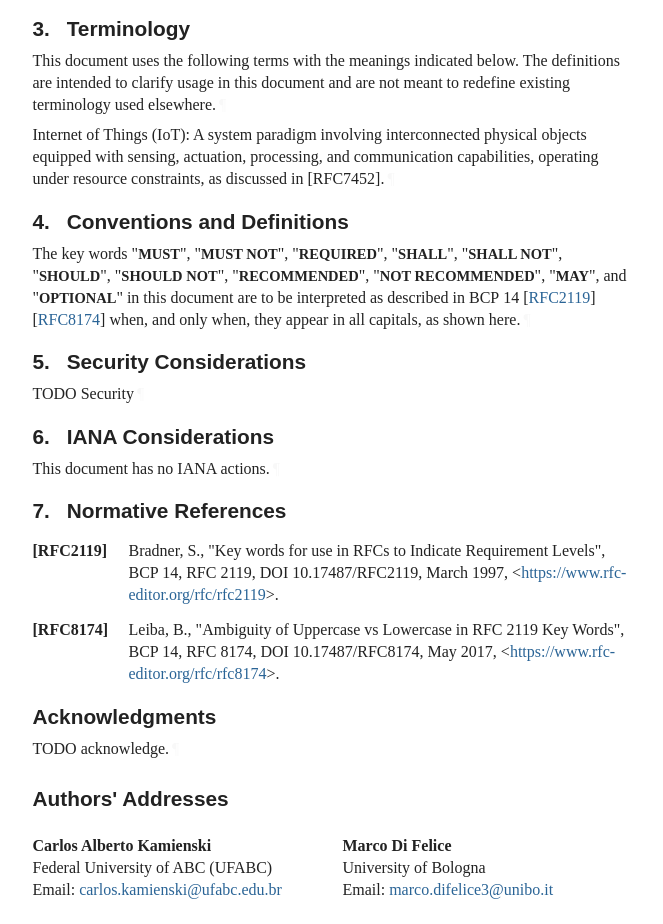
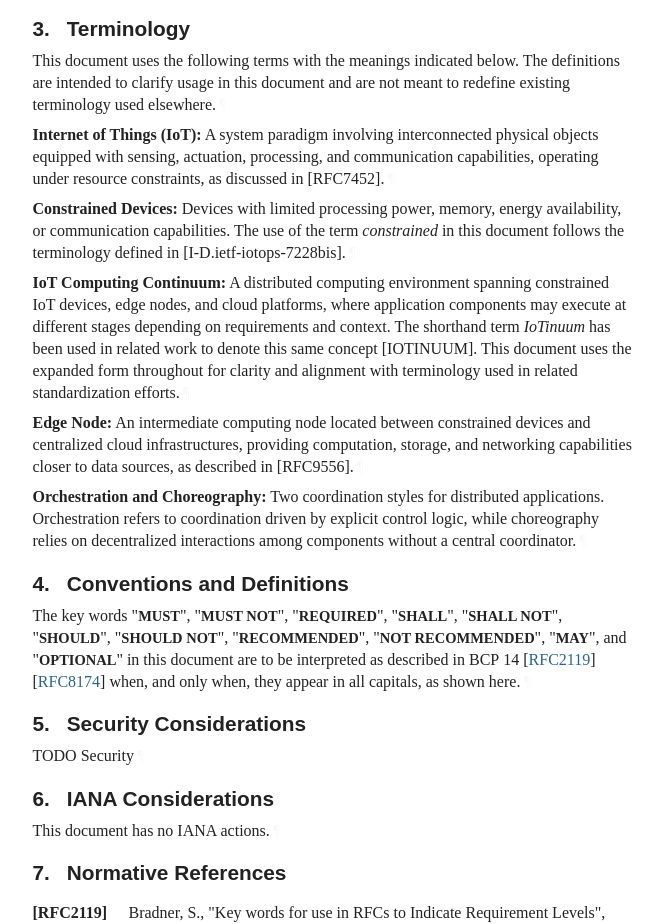
Before and after one commit to CarlosKamienski/Internet-Draft, a plain HTML site: page draft-kamienski-iot-deployment.html in a window 1280 px wide. Shown: the part 2688-3612 px from the top of the page, without its empty margins (92-755 px from the left). Drawn offline with Linux system fonts and the light colour scheme; a web font is replaced by a local one.

Commit message:
Script updating gh-pages from 49fb54c. [ci skip]

```diff
--- a/draft-kamienski-iot-deployment.html
+++ b/draft-kamienski-iot-deployment.html
@@ -1232,8 +1232,16 @@ between alternative solutions.<a href="#section-2-4.4.1" class="pilcrow">¶</a><
 <a href="#section-3" class="section-number selfRef">3. </a><a href="#name-terminology" class="section-name selfRef">Terminology</a>
       </h2>
 <p id="section-3-1">This document uses the following terms with the meanings indicated below. The definitions are intended to clarify usage in this document and are not meant to redefine existing terminology used elsewhere.<a href="#section-3-1" class="pilcrow">¶</a></p>
-<p id="section-3-2">Internet of Things (IoT):
+<p id="section-3-2"><strong>Internet of Things (IoT):</strong>
 A system paradigm involving interconnected physical objects equipped with sensing, actuation, processing, and communication capabilities, operating under resource constraints, as discussed in [RFC7452].<a href="#section-3-2" class="pilcrow">¶</a></p>
+<p id="section-3-3"><strong>Constrained Devices:</strong>
+Devices with limited processing power, memory, energy availability, or communication capabilities. The use of the term <em>constrained</em> in this document follows the terminology defined in [I-D.ietf-iotops-7228bis].<a href="#section-3-3" class="pilcrow">¶</a></p>
+<p id="section-3-4"><strong>IoT Computing Continuum:</strong>
+A distributed computing environment spanning constrained IoT devices, edge nodes, and cloud platforms, where application components may execute at different stages depending on requirements and context. The shorthand term <em>IoTinuum</em> has been used in related work to denote this same concept [IOTINUUM]. This document uses the expanded form throughout for clarity and alignment with terminology used in related standardization efforts.<a href="#section-3-4" class="pilcrow">¶</a></p>
+<p id="section-3-5"><strong>Edge Node:</strong>
+An intermediate computing node located between constrained devices and centralized cloud infrastructures, providing computation, storage, and networking capabilities closer to data sources, as described in [RFC9556].<a href="#section-3-5" class="pilcrow">¶</a></p>
+<p id="section-3-6"><strong>Orchestration and Choreography:</strong>
+Two coordination styles for distributed applications. Orchestration refers to coordination driven by explicit control logic, while choreography relies on decentralized interactions among components without a central coordinator.<a href="#section-3-6" class="pilcrow">¶</a></p>
 </section>
 </div>
 <div id="conventions-and-definitions">
```
Also changed, not shown: draft-kamienski-iot-deployment.txt.
